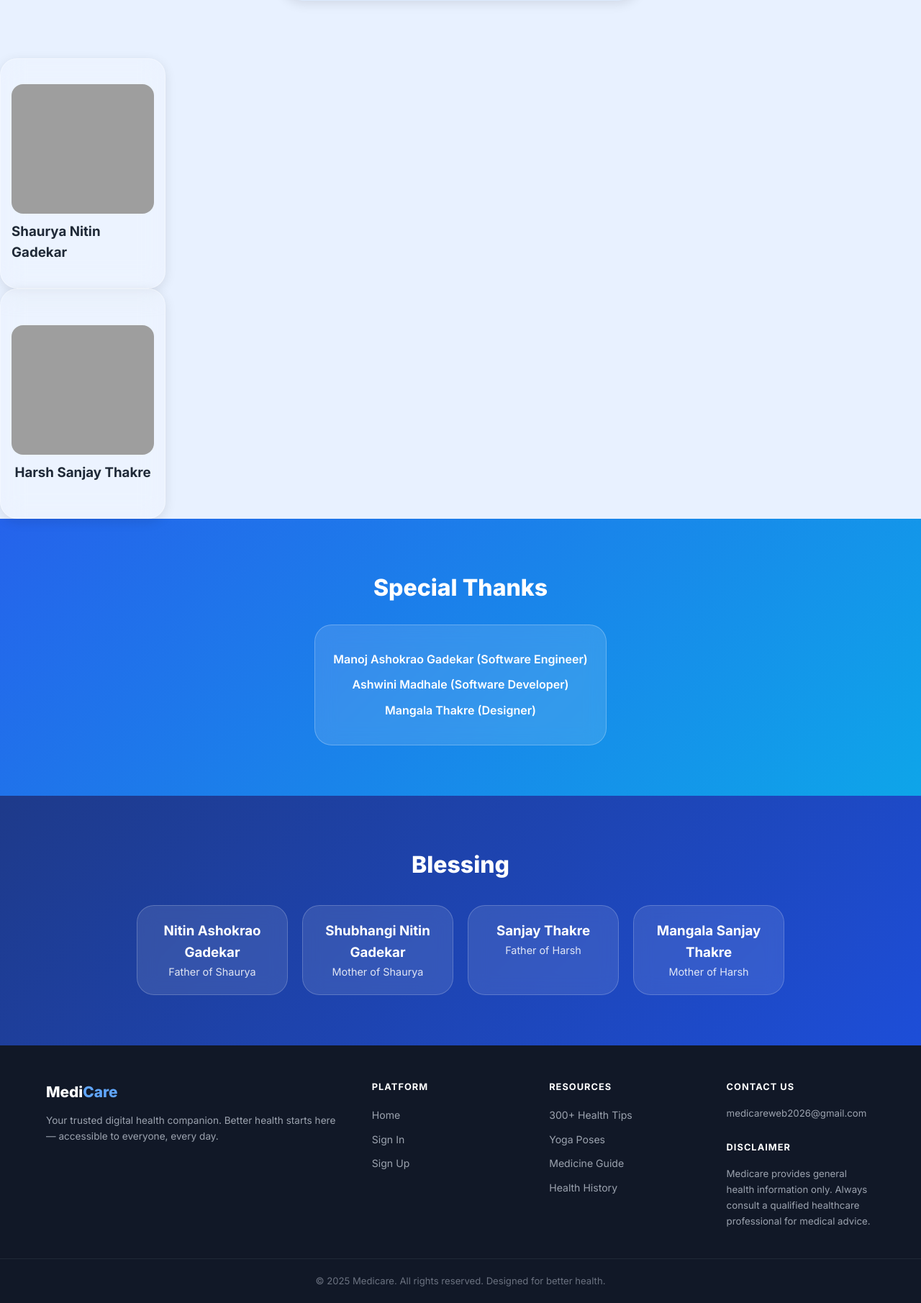
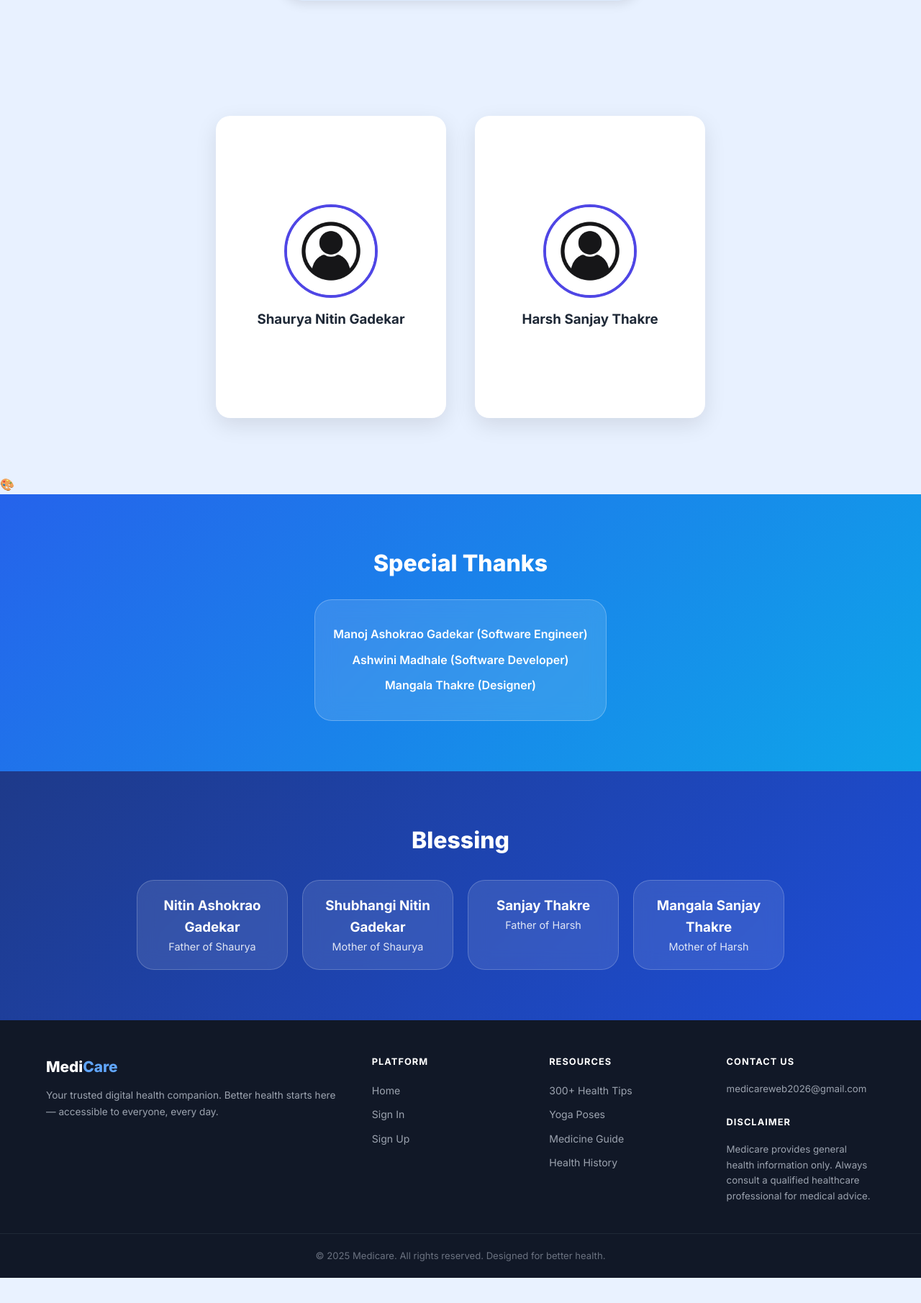
Before and after one commit to Shauryarutu2014/medicare-project, a Flask app: page / in a window 1280 px wide. Shown: the part 4022-5833 px from the top of the page at 72% size. After the commit the page ends 5798 px from the top, so only its background shows below. Run offline with Flask 3, Linux system fonts and the light colour scheme; some libraries are stand-ins or nearby versions; grey boxes are pictures that could not be loaded.

Commit message:
Update Founder

```diff
--- a/static/css/style.css
+++ b/static/css/style.css
@@ -814,12 +814,28 @@ img { max-width: 100%; }
 }
 
 /* ── Founder Section ── */
+/* ── Section ── */
+.founder-section {
+  padding: 80px 20px;
+}
+
+/* ── FLEX FIX (IMPORTANT) ── */
+.founder-container {
+  display: flex;
+  justify-content: center;
+  align-items: center;
+  gap: 40px;
+  flex-wrap: wrap;
+}
+
+/* ── Card ── */
 .founder-card {
-  width: 230px;
-  height: 320px;
+  width: 320px;
+  height: 420px;
   perspective: 1000px;
 }
 
+/* ── Flip Inner ── */
 .founder-inner {
   width: 100%;
   height: 100%;
@@ -832,46 +848,55 @@ img { max-width: 100%; }
   transform: rotateY(180deg);
 }
 
+/* ── FRONT + BACK CLEAN FIX ── */
 .founder-front,
 .founder-back {
   position: absolute;
   width: 100%;
   height: 100%;
-  border-radius: var(--radius-xl);
   backface-visibility: hidden;
+  border-radius: 20px;
+  background: white;
+  box-shadow: 0 10px 30px rgba(0,0,0,0.1);
+
+  /* IMPORTANT FIX */
   display: flex;
   flex-direction: column;
   align-items: center;
   justify-content: center;
-  padding: 15px;
-  box-shadow: var(--shadow-md);
+  padding: 25px;
 }
 
-.founder-front {
-  background: var(--glass-bg);
-  backdrop-filter: var(--glass-blur);
-  border: 1px solid var(--glass-border);
+/* BACK SIDE */
+.founder-back {
+  transform: rotateY(180deg);
+  text-align: left;
+  align-items: flex-start;
 }
 
+/* ── IMAGE FIX (NO TEXT OVERLAP) ── */
 .founder-front img {
-  width: 100%;
-  height: 180px;
+  width: 130px;
+  height: 130px;
+  border-radius: 50%;
   object-fit: cover;
-  border-radius: var(--radius-lg);
-  margin-bottom: 10px;
+  border: 4px solid #4f46e5;
+  margin-bottom: 15px;
 }
 
-.founder-back {
-  background: linear-gradient(135deg, var(--blue-600), var(--sky-500));
-  color: white;
-  transform: rotateY(180deg);
+/* ── TEXT CLEAN ── */
+.founder-front h3 {
+  margin: 0;
   text-align: center;
 }
 
-.founder-back p {
-  font-size: 0.9rem;
-  margin-top: 8px;
-  opacity: 0.9;
+.founder-back ul {
+  padding-left: 20px;
+  margin-top: 10px;
+}
+
+.founder-back li {
+  margin-bottom: 8px;
 }
 
 /* ── Special Thanks ── */
--- a/templates/index.html
+++ b/templates/index.html
@@ -217,44 +217,59 @@
 </section>
 
 <!-- ── Founder Section ───────────────────────────── -->
+<section class="founder-section">
+
+  <div class="founder-container">
+
+    <!-- Founder 1 -->
     <div class="founder-card">
       <div class="founder-inner">
 
-    <!-- FRONT -->
         <div class="founder-front">
-      <img src="shaurya.jpg" alt="Founder">
+          <img src="{{ url_for('static', filename='images/founder1.jpg') }}" alt="Founder">
           <h3>Shaurya Nitin Gadekar</h3>
         </div>
 
-    <!-- BACK -->
         <div class="founder-back">
           <h3>Shaurya Nitin Gadekar</h3>
-      <p>Co-Founder</p>
-      <p>Software Developer | AI Enthusiast</p>
+          <ul>
+            <li>Founder</li>
+            <li>He is currently studying in PM Shri School Jawahar Navodaya Vidyalaya Kannad, Chhatrapti Sambhajingar.</li>
+            <li>He was inspired for this project from his senior.</li>
+            <li>He has made this project in Python, HTML, CSS, .txt.</li>
+            <li>For this project he got precious help from Manoj Gadekar, Ashwini Madhale, Friend. Harsh Thakre.</li>
+          </ul>
          </div>
 
       </div>
     </div>
 
+    <!-- Founder 2 -->
     <div class="founder-card">
       <div class="founder-inner">
 
-    <!-- FRONT -->
         <div class="founder-front">
-      <img src="harsh.jpg" alt="Founder">
+          <img src="{{ url_for('static', filename='images/founder2.jpg') }}" alt="Founder">
           <h3>Harsh Sanjay Thakre</h3>
         </div>
 
-    <!-- BACK -->
         <div class="founder-back">
           <h3>Harsh Sanjay Thakre</h3>
-      <p>Co-Founder</p>
-      <p>Frontend Developer | UI Designer</p>
+          <ul>
+            <li>Co-Founder</li>
+            <li>He is currently studying in PM Shri School Jawahar Navodaya Vidyalaya Kannad, Chhatrapti Sambhajingar.</li>
+            <li>He was involved in this project because of his friend Shaurya.</li>
+            <li>He made the UI design of this web using Canva platform.</li>
+            <li>For this project he got precious help from his mother Mangala Thakre, Friend. Shaurya Gadekar, Ashwini Madhale.</li>
+          </ul>
        </div>
 
       </div>
     </div>
 
+  </div>
+</section>
+🎨
 <!-- ── Special Thanks Section ─────────────────────── -->
 <section class="thanks-section">
   <div class="section-container">
```
Lines whose indentation alone changed are shown as unchanged.
